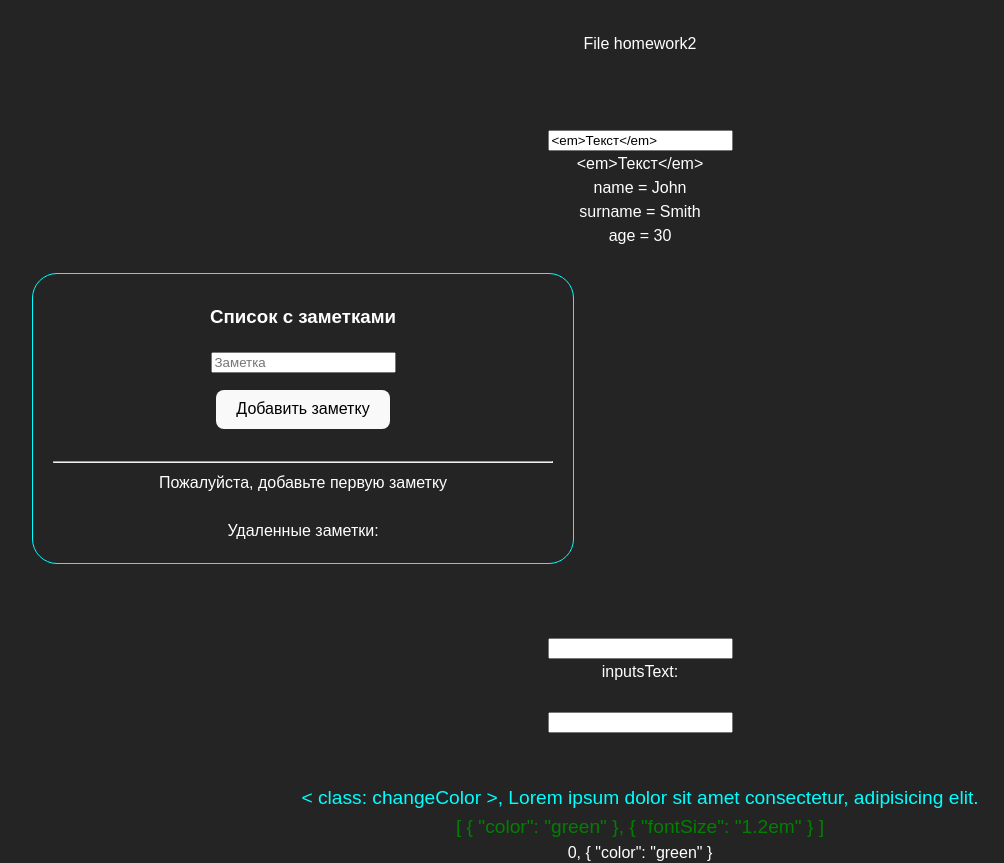
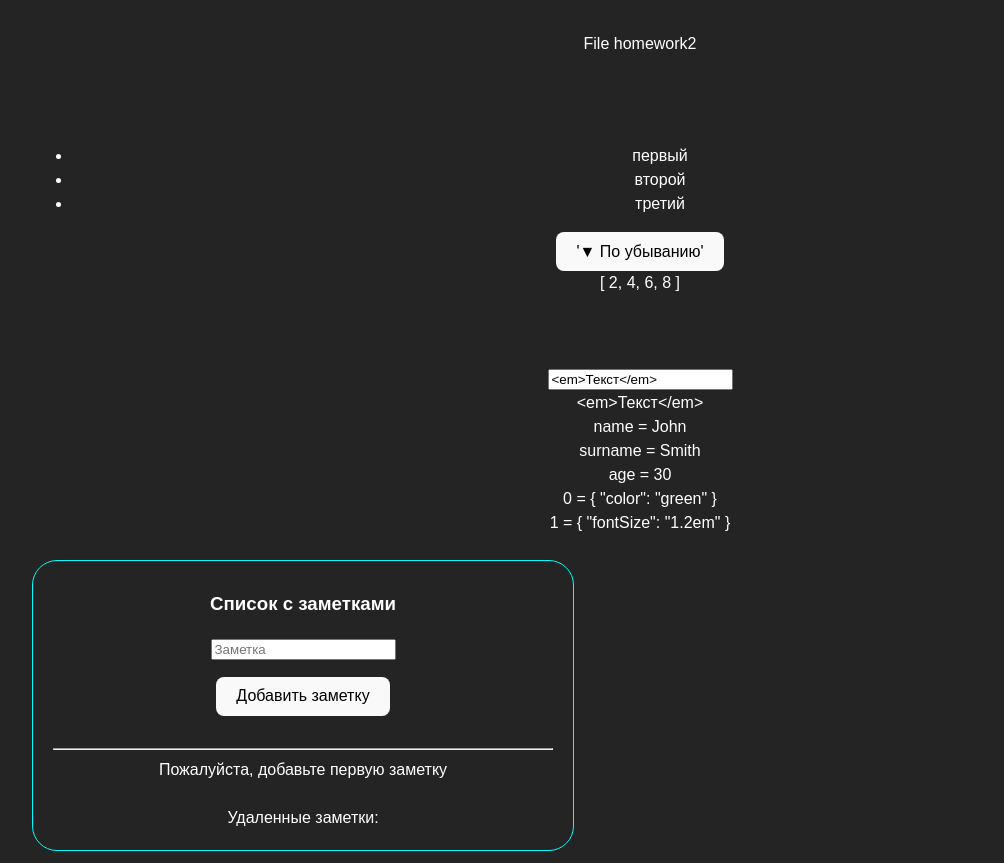
Before and after one commit to belkud/work_with_Vue, a Vue app: page / in a window 1280 px wide. Shown: the top 863 px of the page, without its empty margins (0-1004 px from the left). Built offline with nearby package versions, Linux system fonts and the light colour scheme; a web font is replaced by a local one.

Commit message:
work with massives

```diff
--- a/src/components/HomeWork2.vue
+++ b/src/components/HomeWork2.vue
@@ -3,6 +3,23 @@
 
 
 <div v-text="title" >  </div>
+ <div v-show="countNote > 5">Количество заметок больше 5</div>
+
+
+<br>
+<br>
+<br>
+
+
+<ul>
+    <li @click="mass.splice(i,1)"  v-for="(value, i) in mass">{{ value }}</li>
+</ul>
+
+<!-- <button @click="mass.sort() != mass.sort().reverse()">сортировка массива</button> -->
+<button v-show="boolean" @click="boolean=false, mass.sort().reverse()"> '▼ По убыванию' </button>
+<button v-show="!boolean" @click="boolean=true, mass.sort()"> '▲ По возрастанию' </button>
+<!-- <button @click="mass.sort().reverse()">сортировка массива</button> -->
+<div> {{ massNumbers.filter(e=> e%2==0) }} </div>
 
 <br>
 <br>
@@ -31,6 +48,7 @@
 
 
 <div v-for="(val, key) of person">{{key}} = {{ val }}</div>
+<div v-for="(val, i) of addStyle">{{i}} = {{ val }}</div>
 
 
 <!--! Список заметок -->
@@ -53,8 +71,6 @@
     <div @click="deletedNotes.splice(index,1)" class="list deleteLine" v-for="(value, index) in deletedNotes">{{ value }}</div>
 
 </div>
-
-
 
 
 
@@ -81,7 +97,7 @@
 <div style="min-height: 50px;">inputsText: {{ inputsText }}</div>
 
 <!-- с v-model -->
-<input type="text" v-model="textInput">
+<input @input.prevent type="text" v-model="textInput">
 <div style="min-height: 50px;">{{ textInput }}</div>
 
 
@@ -173,12 +189,27 @@ let person =ref({
     age: 30
 })
 
-// let mass = ref(['первый', 'второй', 'третий'])
+let mass = ref(['первый', 'второй', 'третий'])
 
+let massNumbers = ref([ 1, 2, 3, 4, 5, 6, 7, 8])
 let one = ref('redBackground')
 
+let boolean = ref(true)
+// function options(){
+//     if (boolean.value==true) {
+//         boolean.value = false
 
- let secondText = ref('')
+//         mass.value.sort()
+//     } else {
+//         mass.value.reverse().sort()
+//         boolean.value=true
+//     }
+//     console.log(boolean.value);
+// }
+
+
+
+let secondText = ref('')
 
 
 
@@ -266,6 +297,7 @@ let textInput = ref('')
 let inputsText = ref('')
 function showSymbols (e:any) {
     inputsText.value = e.target.value
+
 }
 
 
@@ -295,7 +327,7 @@ function changeTheme() {
     console.log(getComputedStyle(document.documentElement).getPropertyValue('--color-primary'));
     }
 
-
+ let isAsc = ref(false)
 let number = ref(5)
 // setInterval(()=> {
 //     number.value++
```
